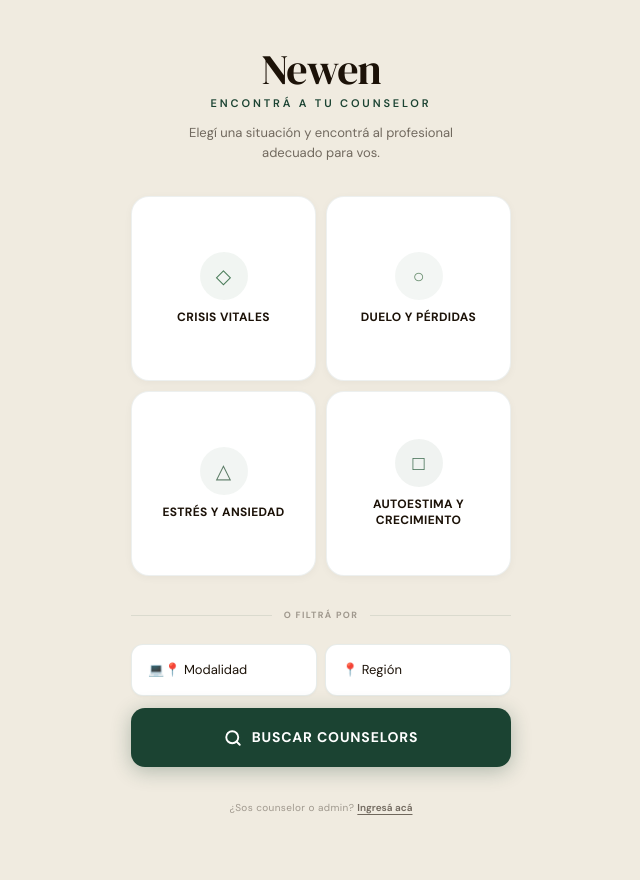
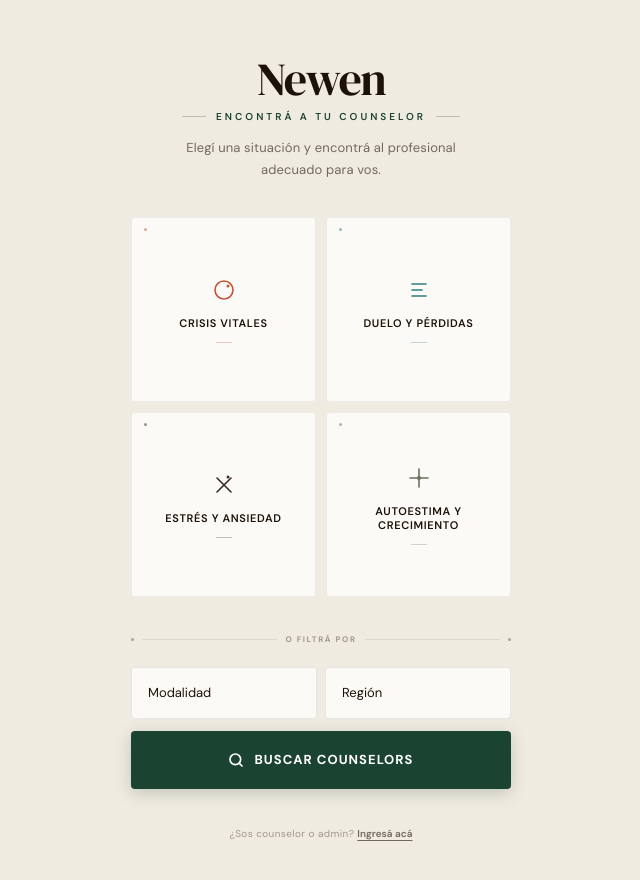
Before and after one commit to ethereaconsultora/NEWEN, a Next.js app: page / in a window 1280 px wide. Shown: the top 880 px of the page, without its empty margins (319-959 px from the left). Built offline with nearby package versions, Linux system fonts and the light colour scheme.

Commit message:
feat: home rediseñado estilo poster modernista — geométrico, 4 colores, tipografía limpia

```diff
--- a/app/page.tsx
+++ b/app/page.tsx
@@ -3,11 +3,72 @@
 import Link from "next/link";
 
 const CATEGORIAS = [
-  { label: "Crisis Vitales", q: "Crisis", color: "#4A7C59", bg: "rgba(74,124,89,0.08)" },
-  { label: "Duelo y Pérdidas", q: "Duelo", color: "#6B8F71", bg: "rgba(107,143,113,0.08)" },
-  { label: "Estrés y Ansiedad", q: "Ansiedad", color: "#5A7A64", bg: "rgba(90,122,100,0.08)" },
-  { label: "Autoestima y Crecimiento", q: "Crecimiento personal", color: "#3D6B4F", bg: "rgba(61,107,79,0.08)" },
+  {
+    label: "Crisis Vitales",
+    q: "Crisis",
+    accent: "#C45335",
+    bg: "rgba(196,83,53,0.06)",
+    geom: "circle",
+  },
+  {
+    label: "Duelo y Pérdidas",
+    q: "Duelo",
+    accent: "#2D7D7D",
+    bg: "rgba(45,125,125,0.06)",
+    geom: "bars",
+  },
+  {
+    label: "Estrés y Ansiedad",
+    q: "Ansiedad",
+    accent: "#3A2A24",
+    bg: "rgba(58,42,36,0.06)",
+    geom: "diagonal",
+  },
+  {
+    label: "Autoestima y Crecimiento",
+    q: "Crecimiento personal",
+    accent: "#6B705C",
+    bg: "rgba(107,112,92,0.06)",
+    geom: "cross",
+  },
 ];
+
+function GeoIcon({ type, color }: { type: string; color: string }) {
+  const s = { stroke: color, fill: "none", strokeWidth: "1.6", strokeLinecap: "round" as const, strokeLinejoin: "round" as const };
+  switch (type) {
+    case "circle":
+      return (
+        <svg width="28" height="28" viewBox="0 0 28 28">
+          <circle cx="14" cy="14" r="9" {...s} />
+          <circle cx="18" cy="10" r="1.5" fill={color} stroke="none" />
+        </svg>
+      );
+    case "bars":
+      return (
+        <svg width="28" height="28" viewBox="0 0 28 28">
+          <line x1="7" y1="8" x2="21" y2="8" {...s} />
+          <line x1="7" y1="14" x2="17" y2="14" {...s} />
+          <line x1="7" y1="20" x2="21" y2="20" {...s} />
+        </svg>
+      );
+    case "diagonal":
+      return (
+        <svg width="28" height="28" viewBox="0 0 28 28">
+          <line x1="7" y1="21" x2="21" y2="7" {...s} />
+          <line x1="7" y1="7" x2="21" y2="21" {...s} />
+          <circle cx="18" cy="6" r="1.5" fill={color} stroke="none" />
+        </svg>
+      );
+    case "cross":
+      return (
+        <svg width="28" height="28" viewBox="0 0 28 28">
+          <line x1="14" y1="5" x2="14" y2="23" {...s} />
+          <line x1="5" y1="14" x2="23" y2="14" {...s} />
+          <circle cx="14" cy="14" r="2" fill={color} stroke="none" />
+        </svg>
+      );
+  }
+}
 
 export default function HomePage() {
   return (
@@ -17,32 +78,36 @@
       display: "flex",
       flexDirection: "column",
       alignItems: "center",
-      padding: "48px 20px 44px",
+      padding: "56px 20px 44px",
       fontFamily: "var(--nv-font-body)",
     }}>
-      {/* LOGO + TAGLINE */}
-      <div style={{ textAlign: "center", marginBottom: 10 }}>
+      {/* HEADER — tipografía estilo poster */}
+      <div style={{ textAlign: "center", marginBottom: 12 }}>
         <h1 style={{
-          fontSize: 42,
+          fontSize: 46,
           fontWeight: 400,
           fontFamily: "var(--nv-font-display)",
           color: "var(--nv-text-primary)",
-          letterSpacing: -1,
-          margin: "0 0 4px",
+          letterSpacing: -1.5,
+          margin: "0 0 6px",
           lineHeight: 1,
         }}>
           Newen
         </h1>
+        <div style={{ display: "flex", alignItems: "center", justifyContent: "center", gap: 10 }}>
+          <span style={{ width: 24, height: 1, background: "var(--nv-accent-border)", display: "inline-block" }} />
           <p style={{
-          fontSize: 11,
+            fontSize: 10,
             fontWeight: 600,
-          letterSpacing: "0.26em",
+            letterSpacing: "0.3em",
             color: "var(--nv-accent)",
             textTransform: "uppercase",
             margin: 0,
           }}>
             Encontrá a tu counselor
           </p>
+          <span style={{ width: 24, height: 1, background: "var(--nv-accent-border)", display: "inline-block" }} />
+        </div>
       </div>
 
       {/* SUBTITLE */}
@@ -50,21 +115,22 @@
         fontSize: 13,
         color: "var(--nv-text-secondary)",
         textAlign: "center",
-        maxWidth: 300,
-        margin: "0 0 32px",
-        lineHeight: 1.6,
+        maxWidth: 280,
+        margin: "0 0 36px",
+        lineHeight: 1.7,
+        letterSpacing: "0.01em",
       }}>
         Elegí una situación y encontrá al profesional adecuado para vos.
       </p>
 
-      {/* 2x2 GRID — CATEGORÍAS */}
+      {/* 2x2 GRID */}
       <div style={{
         display: "grid",
         gridTemplateColumns: "1fr 1fr",
         gap: 10,
         width: "100%",
         maxWidth: 380,
-        marginBottom: 32,
+        marginBottom: 36,
       }}>
         {CATEGORIAS.map((cat) => (
           <Link
@@ -76,125 +142,92 @@
               alignItems: "center",
               justifyContent: "center",
               aspectRatio: "1",
-              background: "#FFFFFF",
-              border: "1.5px solid rgba(27,67,50,0.08)",
-              borderRadius: 18,
+              background: "#FCFAF7",
+              border: "1px solid rgba(0,0,0,0.06)",
+              borderRadius: 4,
               textDecoration: "none",
-              padding: "18px 12px",
-              gap: 10,
-              boxShadow: "0 2px 8px rgba(0,0,0,0.04)",
-              transition: "all 0.25s ease",
-              cursor: "pointer",
+              padding: "20px 14px",
+              gap: 12,
               position: "relative",
-              overflow: "hidden",
+              transition: "all 0.3s ease",
             }}
             onMouseEnter={e => {
-              e.currentTarget.style.borderColor = cat.color;
-              e.currentTarget.style.boxShadow = `0 4px 20px ${cat.bg}`;
-              e.currentTarget.style.transform = "translateY(-2px)";
+              e.currentTarget.style.borderColor = cat.accent;
+              e.currentTarget.style.boxShadow = `inset 0 0 0 1px ${cat.accent}`;
             }}
             onMouseLeave={e => {
-              e.currentTarget.style.borderColor = "rgba(27,67,50,0.08)";
-              e.currentTarget.style.boxShadow = "0 2px 8px rgba(0,0,0,0.04)";
-              e.currentTarget.style.transform = "translateY(0)";
+              e.currentTarget.style.borderColor = "rgba(0,0,0,0.06)";
+              e.currentTarget.style.boxShadow = "none";
             }}
           >
-            {/* Icon circle */}
-            <div style={{
-              width: 48, height: 48, borderRadius: "50%",
-              background: cat.bg,
-              display: "flex", alignItems: "center", justifyContent: "center",
-              fontSize: 20,
-              color: cat.color,
-              fontWeight: 300,
-              fontFamily: "var(--nv-font-display)",
-              transition: "transform 0.25s ease",
-            }}>
-              {cat.q === "Crisis" ? "◇" : cat.q === "Duelo" ? "○" : cat.q === "Ansiedad" ? "△" : "□"}
-            </div>
+            {/* Top-left dot accent */}
             <span style={{
-              fontSize: 12,
-              fontWeight: 700,
+              position: "absolute", top: 10, left: 12,
+              width: 3, height: 3, borderRadius: "50%",
+              background: cat.accent, opacity: 0.5,
+            }} />
+
+            {/* Icon */}
+            <GeoIcon type={cat.geom} color={cat.accent} />
+
+            {/* Label */}
+            <span style={{
+              fontSize: 11,
+              fontWeight: 600,
               color: "var(--nv-text-primary)",
               textAlign: "center",
-              letterSpacing: "0.03em",
+              letterSpacing: "0.06em",
               lineHeight: 1.3,
               textTransform: "uppercase",
             }}>
               {cat.label}
             </span>
+
+            {/* Bottom accent line */}
+            <span style={{
+              width: 16, height: 1,
+              background: cat.accent, opacity: 0.3,
+            }} />
           </Link>
         ))}
       </div>
 
-      {/* DIVIDER */}
+      {/* DIVIDER — estilo poster */}
       <div style={{
-        display: "flex", alignItems: "center", gap: 12,
+        display: "flex", alignItems: "center", gap: 8,
         width: "100%", maxWidth: 380, marginBottom: 20,
       }}>
+        <span style={{ width: 3, height: 3, borderRadius: "50%", background: "var(--nv-accent)", opacity: 0.4 }} />
         <hr style={{ flex: 1, border: "none", borderTop: "1px solid rgba(27,67,50,0.10)" }} />
-        <span style={{ fontSize: 9, fontWeight: 700, letterSpacing: "0.15em", color: "var(--nv-text-muted)", textTransform: "uppercase" }}>
+        <span style={{ fontSize: 8, fontWeight: 700, letterSpacing: "0.2em", color: "var(--nv-text-muted)", textTransform: "uppercase" }}>
           o filtrá por
         </span>
         <hr style={{ flex: 1, border: "none", borderTop: "1px solid rgba(27,67,50,0.10)" }} />
+        <span style={{ width: 3, height: 3, borderRadius: "50%", background: "var(--nv-accent)", opacity: 0.4 }} />
       </div>
 
-      {/* FORM — FILTROS */}
-      <form
-        action="/buscar"
-        method="GET"
-        style={{
-          width: "100%",
-          maxWidth: 380,
-          display: "flex",
-          flexDirection: "column",
-          gap: 12,
-        }}
-      >
-        {/* MODALIDAD */}
+      {/* FORM */}
+      <form action="/buscar" method="GET" style={{ width: "100%", maxWidth: 380, display: "flex", flexDirection: "column", gap: 12 }}>
         <div style={{ display: "flex", gap: 8 }}>
-          <select
-            name="modalidad"
-            style={{
-              flex: 1,
-              padding: "14px 16px",
-              background: "#FFFFFF",
-              border: "1px solid rgba(27,67,50,0.10)",
-              borderRadius: 12,
-              color: "var(--nv-text-primary)",
-              fontSize: 13,
-              fontFamily: "var(--nv-font-body)",
-              outline: "none",
-              appearance: "none",
-              WebkitAppearance: "none",
-              cursor: "pointer",
-              boxShadow: "0 1px 3px rgba(0,0,0,0.03)",
-            }}
-          >
-            <option value="">💻📍 Modalidad</option>
+          <select name="modalidad" style={{
+            flex: 1, padding: "14px 16px", background: "#FCFAF7",
+            border: "1px solid rgba(0,0,0,0.08)", borderRadius: 4,
+            color: "var(--nv-text-primary)", fontSize: 13,
+            fontFamily: "var(--nv-font-body)", outline: "none",
+            appearance: "none", WebkitAppearance: "none", cursor: "pointer",
+          }}>
+            <option value="">Modalidad</option>
             <option value="online">Online</option>
             <option value="presencial">Presencial</option>
           </select>
-
-          <select
-            name="provincia"
-            style={{
-              flex: 1,
-              padding: "14px 16px",
-              background: "#FFFFFF",
-              border: "1px solid rgba(27,67,50,0.10)",
-              borderRadius: 12,
-              color: "var(--nv-text-primary)",
-              fontSize: 13,
-              fontFamily: "var(--nv-font-body)",
-              outline: "none",
-              appearance: "none",
-              WebkitAppearance: "none",
-              cursor: "pointer",
-              boxShadow: "0 1px 3px rgba(0,0,0,0.03)",
-            }}
-          >
-            <option value="">📍 Región</option>
+          <select name="provincia" style={{
+            flex: 1, padding: "14px 16px", background: "#FCFAF7",
+            border: "1px solid rgba(0,0,0,0.08)", borderRadius: 4,
+            color: "var(--nv-text-primary)", fontSize: 13,
+            fontFamily: "var(--nv-font-body)", outline: "none",
+            appearance: "none", WebkitAppearance: "none", cursor: "pointer",
+          }}>
+            <option value="">Región</option>
             <option value="Buenos Aires">Buenos Aires</option>
             <option value="CABA">CABA</option>
             <option value="Córdoba">Córdoba</option>
@@ -203,46 +236,23 @@
           </select>
         </div>
 
-        {/* BUSCAR BUTTON */}
-        <button
-          type="submit"
-          onClick={(e) => {
+        <button type="submit" onClick={(e) => {
           const f = (e.target as HTMLButtonElement).closest("form") as HTMLFormElement;
           const m = f.querySelector<HTMLSelectElement>("[name='modalidad']");
           const p = f.querySelector<HTMLSelectElement>("[name='provincia']");
           if (m && !m.value) m.removeAttribute("name");
           if (p && !p.value) p.removeAttribute("name");
-          }}
-          style={{
-            width: "100%",
-            padding: "18px 0",
-            background: "var(--nv-accent)",
-            border: "none",
-            borderRadius: 14,
-            color: "#FFFFFF",
-            fontSize: 14,
-            fontWeight: 700,
-            fontFamily: "var(--nv-font-body)",
-            letterSpacing: "0.06em",
-            textTransform: "uppercase",
-            cursor: "pointer",
-            display: "flex",
-            alignItems: "center",
-            justifyContent: "center",
-            gap: 10,
-            boxShadow: "0 4px 20px rgba(27,67,50,0.30)",
+        }} style={{
+          width: "100%", padding: "18px 0",
+          background: "var(--nv-accent)", border: "none", borderRadius: 4,
+          color: "#FFFFFF", fontSize: 13, fontWeight: 700,
+          fontFamily: "var(--nv-font-body)", letterSpacing: "0.08em",
+          textTransform: "uppercase", cursor: "pointer",
+          display: "flex", alignItems: "center", justifyContent: "center", gap: 10,
+          boxShadow: "0 4px 16px rgba(27,67,50,0.22)",
           transition: "all 0.2s",
-          }}
-          onMouseEnter={e => {
-            e.currentTarget.style.boxShadow = "0 6px 28px rgba(27,67,50,0.40)";
-            e.currentTarget.style.transform = "translateY(-1px)";
-          }}
-          onMouseLeave={e => {
-            e.currentTarget.style.boxShadow = "0 4px 20px rgba(27,67,50,0.30)";
-            e.currentTarget.style.transform = "translateY(0)";
-          }}
-        >
-          <svg width="18" height="18" viewBox="0 0 24 24" fill="none" stroke="currentColor" strokeWidth="2.5" strokeLinecap="round" strokeLinejoin="round">
+        }}>
+          <svg width="16" height="16" viewBox="0 0 24 24" fill="none" stroke="currentColor" strokeWidth="2.5" strokeLinecap="round" strokeLinejoin="round">
             <circle cx="11" cy="11" r="8" />
             <line x1="21" y1="21" x2="16.65" y2="16.65" />
           </svg>
@@ -251,20 +261,14 @@
       </form>
 
       {/* Counselor entry */}
-      <div style={{ marginTop: 28, textAlign: "center" }}>
+      <div style={{ marginTop: 32, textAlign: "center" }}>
         <span style={{ fontSize: 10, color: "var(--nv-text-muted)", letterSpacing: "0.04em" }}>
           ¿Sos counselor o admin?{" "}
         </span>
-        <a
-          href="/auth/login"
-          style={{
-            fontSize: 10,
-            fontWeight: 600,
-            color: "var(--nv-text-secondary)",
-            textDecoration: "underline",
-            textUnderlineOffset: 3,
-          }}
-        >
+        <a href="/auth/login" style={{
+          fontSize: 10, fontWeight: 600, color: "var(--nv-text-secondary)",
+          textDecoration: "underline", textUnderlineOffset: 3,
+        }}>
           Ingresá acá
         </a>
       </div>
```
Lines whose indentation alone changed are shown as unchanged.
